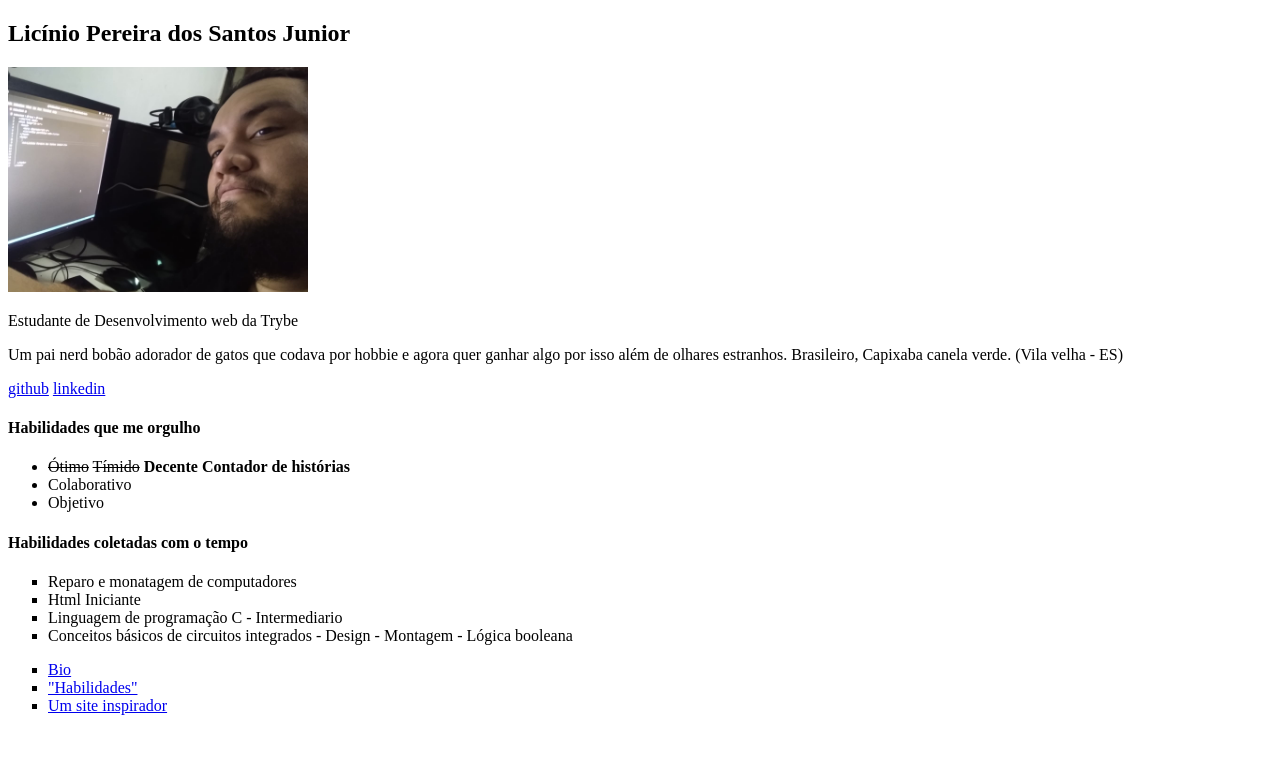
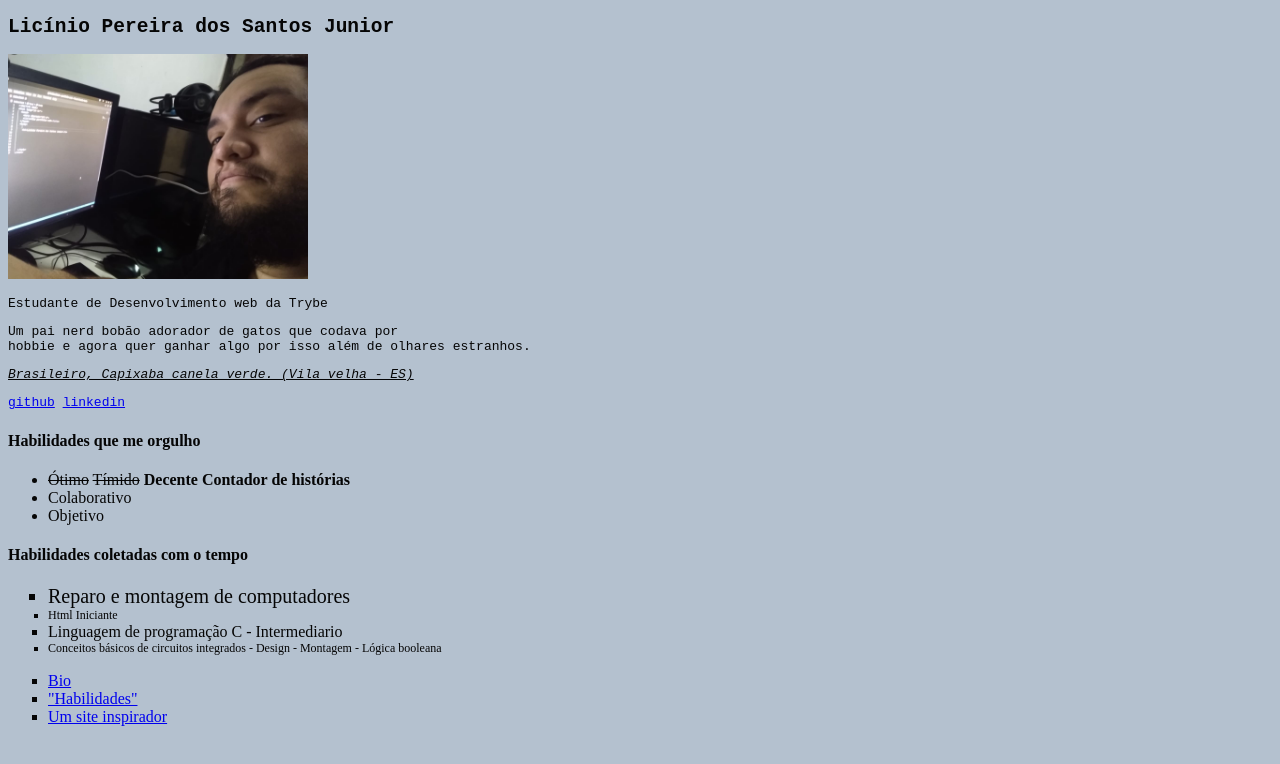
Before and after one commit to liciniopsj/liciniopsj.github.io, a plain HTML site: page index.html in a window 1280 px wide. Drawn offline with Linux system fonts and the light colour scheme.

Commit message:
css modifications added to style.css

```diff
--- a/index.html
+++ b/index.html
@@ -15,7 +15,8 @@
 
     <p>Estudante de Desenvolvimento web da Trybe</p>
 
-    <p id="bio">Um pai nerd bobão adorador de gatos que codava por hobbie e agora quer ganhar algo por isso além de olhares estranhos. Brasileiro, Capixaba canela verde. (Vila velha - ES)</p>
+    <p id="bio">Um pai nerd bobão adorador de gatos que codava por <br> hobbie e agora quer ganhar algo por isso além de olhares estranhos. <br></p>
+    <p id="nac">Brasileiro, Capixaba canela verde. (Vila velha - ES)</p>
 
     <p><a href="https://github.com/liciniopsj">github</a>
       <a href="https://www.linkedin.com/in/liciniopsj/">linkedin</a></p>
@@ -31,10 +32,10 @@
     <h4 id="habs">Habilidades coletadas com o tempo</h4>
     <ul type="square">
 
-        <li>Reparo e monatagem de computadores</li>
-        <li>Html Iniciante</li>
+        <li class="big">Reparo e montagem de computadores</li>
+        <li class="small">Html Iniciante</li>
         <li>Linguagem de programação C - Intermediario</li>
-        <li>Conceitos básicos de circuitos integrados - Design - Montagem - Lógica booleana</li>
+        <li class="small">Conceitos básicos de circuitos integrados - Design - Montagem - Lógica booleana</li>
 
     </ul>
 
--- a/style.css
+++ b/style.css
@@ -0,0 +1,22 @@
+body{
+    background-color: #b4c1cfff;
+    color: #050505ff;
+}
+
+h2 {
+    font-family: monospace ;
+}
+
+p{
+    font-family: monospace;
+}
+#nac{
+    font-style: oblique;
+    text-decoration: underline;
+}
+.big{
+    font-size: 1.25em;
+}
+.small{
+    font-size: 0.75em;
+}
```
Also changed, not shown: palette.scss (+6 -6 lines).
